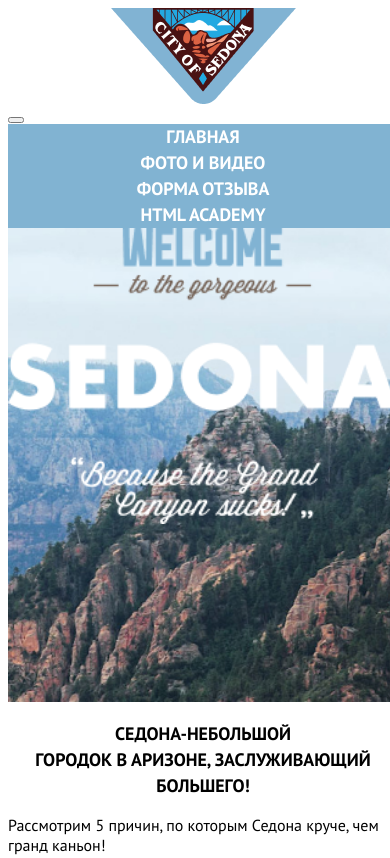
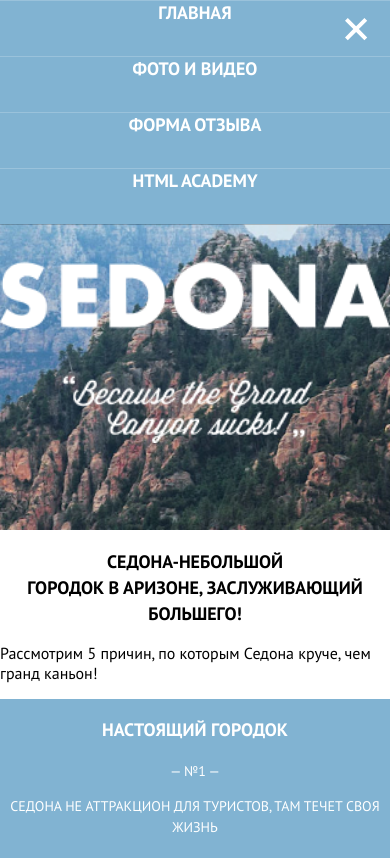
Before and after one commit to htmlacademy-adaptive/2253001-sedona-28, a website: page source/index.html in a window 390 px wide. Shown: the top 858 px of the page. Drawn offline with nearby package versions, Linux system fonts and the light colour scheme; files that its build step writes are made by us from their sources; files whose address does not match are found by name.

Commit message:
add menu style

```diff
--- a/source/index.html
+++ b/source/index.html
@@ -7,7 +7,7 @@
     <meta name="viewport" content="width=device-width, initial-scale=1" />
   </head>
   <body class="page__body">
-    <header class="page-header">
+    <header class="page-header wrapper">
       <a class="page-header__logo">
         <img
           class="page-header__logo-image"
@@ -17,11 +17,16 @@
           alt="логотип седона"
         />
       </a>
-      <nav class="page-nav">
-        <button class="page-nav__toggle" type="button">
+      <button class="page-header__toggle" type="button">
         <span class="visually-hidden">Открыть меню</span>
+        <img src="./img/icon-menu.svg" alt="hamburger menu icon" />
       </button>
+      <nav class="page-nav page-nav--opened">
         <div class="page-nav__wrapper">
+          <button class="page-nav__menu-close" type="button">
+            <span class="visually-hidden">Открыть меню</span>
+            <img src="./img/icon-cross.svg" alt="cross menu icon" />
+          </button>
           <ul class="page-nav__list menu-list">
             <li class="menu-list__item">
               <a class="menu-list__link" href="#">Главная</a>
@@ -39,7 +44,7 @@
         </div>
       </nav>
     </header>
-    <main class="page-main">
+    <main class="page-main wrapper">
       <section class="page-cover">
         <h1 class="visually-hidden">SEDONA</h1>
         <img
@@ -76,7 +81,7 @@
                 </p>
               </div>
               <img
-                src="./img/photo-city@1x.jpg"
+                src="./img/photo-city.png"
                 alt="photo-city"
                 width="320"
                 height="260"
@@ -179,6 +184,7 @@
           предложения гостиниц в седоне
         </p>
         <button class="find-hotel__find" type="button">Найти Гостиницу</button>
+        <div class="find-hotel__wrapper">
           <img class="find-hotel__map" src="./img/map-mobile.jpg" alt="карта" />
           <img
             class="find-hotel__marker"
@@ -187,9 +193,10 @@
             height="27"
             alt="маркер на карте"
           />
+        </div>
       </section>
     </main>
-    <footer class="page-footer">
+    <footer class="page-footer wrapper">
       <div class="page-footer__wrapper">
         <div class="page-footer__visit">
           <p class="page-footer__hashtag">#visitsedona</p>
--- a/source/sass/base/base.scss
+++ b/source/sass/base/base.scss
@@ -14,9 +14,35 @@ body {
 }
 
 body {
+  margin: 0;
+  padding: 0;
   font-family: "PT Sans", sans-serif;
+  @media (min-width: $desktop-width) {
+    background-color: #e7e5e5;
+  }
 }
 
 .visually-hidden {
   display: none;
 }
+
+.container {
+  max-width: 280px;
+  width: 100%;
+  margin: 0 auto;
+  @media (min-width: $tablet-width) {
+    max-width: 648px;
+  }
+  @media (min-width: $desktop-width) {
+    max-width: 960px;
+  }
+}
+
+.wrapper {
+  @media (min-width: $desktop-width) {
+    max-width: 1200px;
+    width: 100%;
+    background-color: #ffffff;
+    margin: 0 auto;
+  }
+}
--- a/source/sass/blocks/advantages.scss
+++ b/source/sass/blocks/advantages.scss
@@ -8,6 +8,7 @@
 .advantages__item-wrapper {
   background: #81b3d2;
   color: #ffffff;
+  min-height: 256px;
 }
 
 .advantages__slogan,
--- a/source/sass/blocks/find-hotel.scss
+++ b/source/sass/blocks/find-hotel.scss
@@ -6,9 +6,24 @@
   @include font-normal;
 }
 
+.find-hotel__wrapper {
+  position: relative;
+}
+
 .find-hotel__marker {
   width: 27px;
   height: 27px;
+  position: absolute;
+  top: 200px;
+  left: 185px;
+  @media (min-width: $tablet-width) {
+    top: 450px;
+    left: 400px;
+  }
+  @media (min-width: $desktop-width) {
+    top: 800px;
+    left: 650px;
+  }
 }
 
 .find-hotel__find {
--- a/source/sass/blocks/menu-list.scss
+++ b/source/sass/blocks/menu-list.scss
@@ -11,6 +11,9 @@
 .menu-list__item {
   @include font-bold;
   background: #81b3d2;
+  min-height: 56px;
+  box-shadow: 0px 1px 0px rgba(1, 1, 1, 0.2),
+    inset 0px 1px 0px rgba(255, 255, 255, 0.2);
   @media (min-width: $tablet-width) {
     background: #ffffff;
   }
--- a/source/sass/blocks/page-cover.scss
+++ b/source/sass/blocks/page-cover.scss
@@ -1,7 +1,10 @@
 .page-cover {
   position: relative;
+  min-height: 390px;
 }
 
 .page-cover__text {
   position: absolute;
+  top: 50%;
+  transform: translateY(-50%);
 }
--- a/source/sass/blocks/page-header.scss
+++ b/source/sass/blocks/page-header.scss
@@ -1,9 +1,35 @@
+.page-header {
+  position: relative;
+}
+
 .page-header__logo {
+  position: relative;
+  width: auto;
+  min-height: 56px;
+  background-color: #ffffff;
   display: flex;
   justify-content: center;
 }
 
 .page-header__logo-image {
+  position: absolute;
+  z-index: 30;
   width: 185px;
   height: 96px;
+  @media (min-width: $tablet-width) {
+    z-index: 50;
+  }
 }
+
+.page-header__toggle {
+  background-color: transparent;
+  border: none;
+  position: absolute;
+  top: 50%;
+  right: 20px;
+  transform: translateY(-50%);
+  z-index: 10;
+  @media (min-width: $tablet-width) {
+    display: none;
+  }
+}
--- /dev/null
+++ b/source/sass/blocks/page-nav.scss
@@ -0,0 +1,23 @@
+.page-nav {
+  position: absolute;
+  top: 0;
+  left: 0;
+  right: 0;
+  z-index: 40;
+  width: auto;
+  min-height: 56px;
+  background-color: #ffffff;
+  display: none;
+
+  &--opened {
+    display: block;
+  }
+}
+
+.page-nav__menu-close {
+  position: absolute;
+  top: 17px;
+  right: 16px;
+  background-color: transparent;
+  border: none;
+}
--- a/source/sass/style.scss
+++ b/source/sass/style.scss
@@ -1,7 +1,8 @@
 // BASE Style
 @import "./base/fonts.scss";
+@import "./base/variables.scss";
 @import "./base/base.scss";
-@import "./base/variables.scss";
+
 //MIXINS
 @import "./mixins.scss";
 
@@ -9,7 +10,7 @@
 // @import "./blocks/page__body.scss";
 @import "./blocks/page-header.scss";
 @import "./blocks/menu-list.scss";
-// @import "./blocks/page-nav.scss";
+@import "./blocks/page-nav.scss";
 // @import "./blocks/page-main.scss";
 @import "./blocks/advantages.scss";
 @import "./blocks/copyright.scss";
```
Also changed, not shown: source/catalog.html (+2 -2 lines), source/form.html (+4 -4 lines), source/img/e-mail.svg (added), source/img/icon-cross.svg (added), source/img/icon-menu.svg (added), source/img/phone.svg (added), source/img/photo-city@2x.jpg (renamed from source/img/photo-city@1x.jpg), source/img/tick.svg (added). Lines whose indentation alone changed are shown as unchanged.
